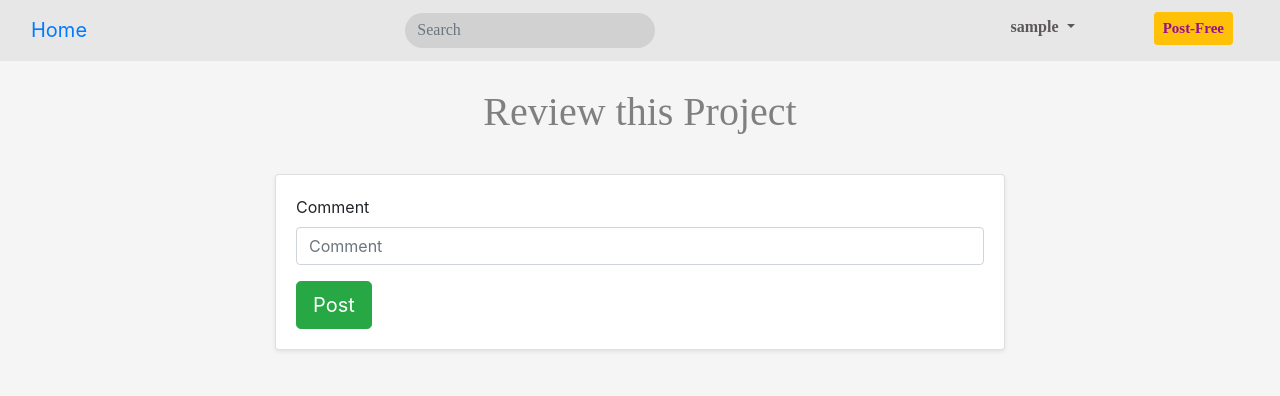
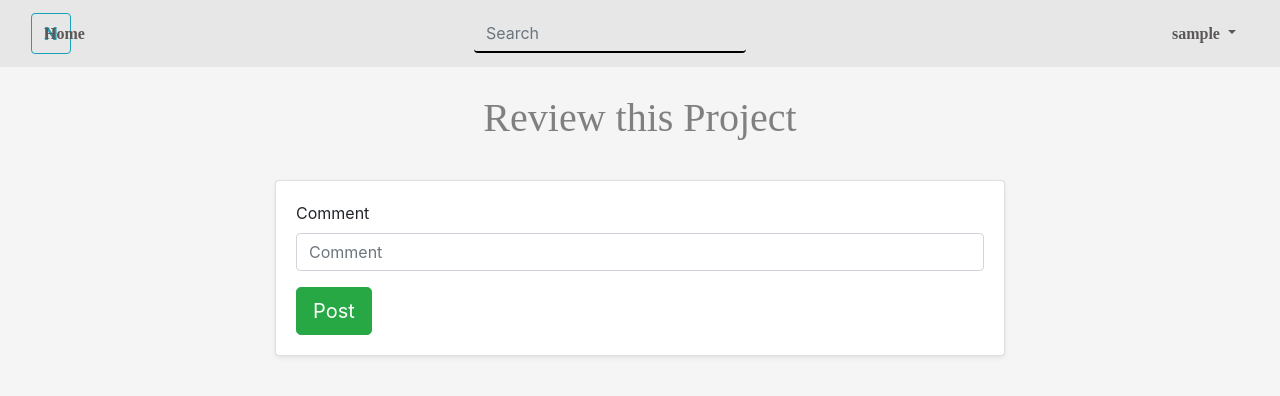
Before and after one commit to iamzilfa/TheBeautyOfNungweForest, a Django app: page /comment/1/ in a window 1280 px wide. Shown: the top 396 px of the page. Run offline with Django 3.2, Linux system fonts and the light colour scheme; the visitor is signed in with stand-in values (Sample User, id 1); data that the repository does not hold is empty; some libraries are stand-ins or nearby versions.

Commit message:
modified navbar.html

```diff
--- a/app/templates/navbar.html
+++ b/app/templates/navbar.html
@@ -3,14 +3,18 @@
     <div class="container-fluid">
 
         <div>
-            <a class="navbar-brand" href="{%url 'index'%}">Home</a>
+            <a class="navbar-brand" href="{%url 'home'%}"><span class="btn btn-outline-info" style="font-weight: bold;font-size: large;">N</span></a>
         </div>
 
-    </button>
-    <form action="{% url 'search' %}" class="form-inline my-2 my-lg-0">
-        <input type="text" class="input-sm form-control" name="project_name" placeholder="Search" style="border-radius: 30px;font-family: 'Times New Roman', Times, serif;width: 250px;border:none;background-color: rgba(31, 30, 30, 0.11);height: 35px;">
-    </form>
+        <div style="margin-left: -11cm;">
+            <a class="navbar-brand" href="{%url 'index'%}" style="font-family: 'Times New Roman', Times, serif;font-weight: bold;color: rgb(92, 88, 88);font-size: 16px;">Home</a>
+        </div>
 
+        <form action="{% url 'search' %}" class="form-inline my-2 my-lg-0">
+            <input type="text" class="input-sm form-control" name="photo_name" placeholder="Search"
+            style="border: 0px; border-bottom: 2px solid black; outline: none;background-color: transparent;">
+
+          </form>
         <div>
 
             <ul class="nav justify-content-end">
@@ -20,7 +24,7 @@
                 <ul class="dropdown">
                     <a href="#" class="dropdown-toggle btn btn-default" data-toggle="dropdown" role="button"
                         aria-expanded="false"
-                        style="font-family: 'Times New Roman', Times, serif;font-weight: bold;margin-right: 50px;color: rgb(92, 88, 88);">{{user.username}}
+                        style="font-family: 'Times New Roman', Times, serif;font-weight: bold;color: rgb(92, 88, 88);">{{user.username}}
                     </a>
                     <ul class="dropdown-menu" role="menu" style="font-family: 'Times New Roman', Times, serif;">
                         <li>
@@ -38,11 +42,6 @@
                     </ul>
 
                 </ul>
-                <li class="nav-item">
-                    <a class="nav-link" href="{%url 'upload'%}" style="margin-top:-0.10cm;"><span
-                            class="btn btn-warning btn-sm"
-                            style="font-size: 15px;color: rgb(151, 12, 151);font-family: 'Times New Roman', Times, serif;font-weight: bold;">Post-Free</span></a>
-                </li>
 
 
                 {% else %}
```
